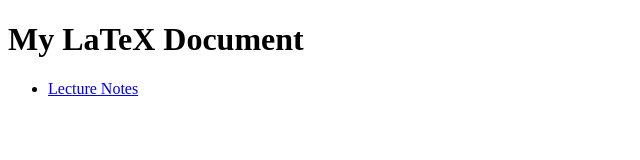
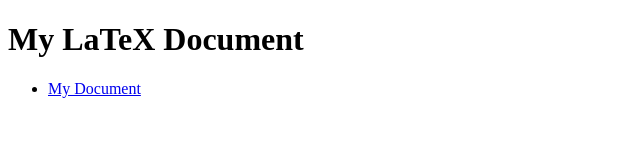
Before and after one commit to tortotubus/travis-ci-latex-template, a plain HTML site: page index.html in a window 1280 px wide. Shown: the full height of the page, 0-640 px from the left. Drawn offline with Linux system fonts and the light colour scheme.

Commit message:
Update index.html

```diff
--- a/index.html
+++ b/index.html
@@ -8,7 +8,7 @@
 <body>
 	<h1>My LaTeX Document</h1>
 	<ul>
-		<li><a href="src/main.pdf">Lecture Notes</a></li>
+		<li><a href="src/main.pdf">My Document</a></li>
 	</ul>
 </body>
 </html>
```
